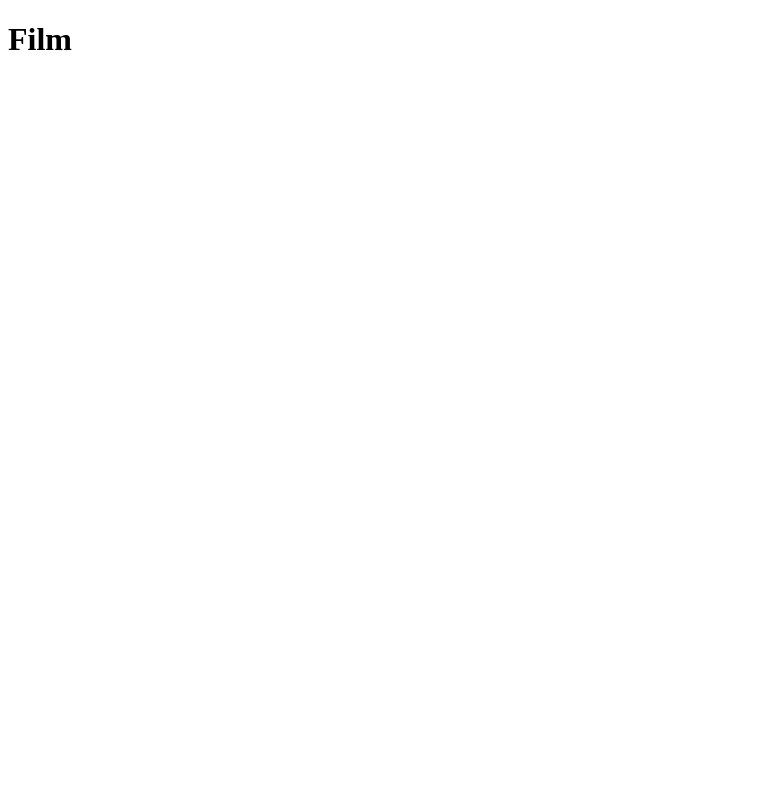
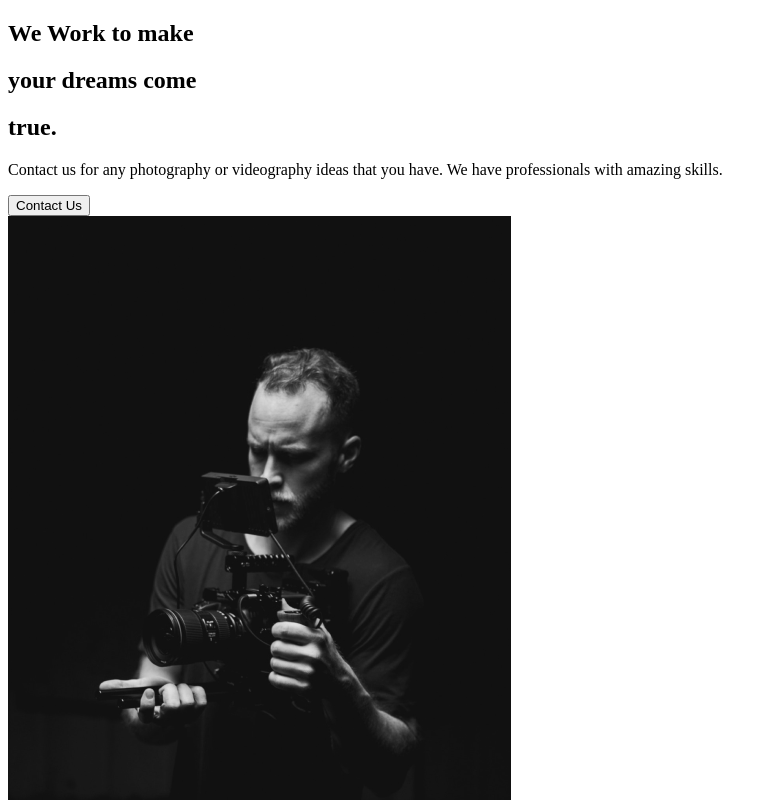
Before and after one commit to joelbarbosa96/portfolio-design, a React (Create React App) app: page / in a window 1280 px wide. Shown: the top 800 px of the page, without its empty margins (0-777 px from the left). Built offline with nearby package versions, Linux system fonts and the light colour scheme.

Commit message:
About Section

```diff
--- a/src/App.jsx
+++ b/src/App.jsx
@@ -1,7 +1,10 @@
+//Pages
+import AboutUs from "./pages/AboutUs";
+
 function App() {
   return (
     <div className="App">
-      <h1>Film</h1>
+      <AboutUs />
     </div>
   );
 }
--- /dev/null
+++ b/src/components/AboutSection.jsx
@@ -0,0 +1,33 @@
+import React from "react";
+import home1 from "../img/home1.png";
+const AboutSection = () => {
+  return (
+    <div>
+      <div className="description">
+        <div className="title">
+          <div className="hide">
+            <h2>We Work to make</h2>
+          </div>
+          <div className="hide">
+            <h2>
+              your <span>dreams</span> come
+            </h2>
+          </div>
+          <div className="hide">
+            <h2>true.</h2>
+          </div>
+        </div>
+        <p>
+          Contact us for any photography or videography ideas that you have. We
+          have professionals with amazing skills.
+        </p>
+        <button>Contact Us</button>
+      </div>
+      <div className="image">
+        <img src={home1} alt="guy with a camera" />
+      </div>
+    </div>
+  );
+};
+
+export default AboutSection;
--- /dev/null
+++ b/src/pages/AboutUs.jsx
@@ -0,0 +1,10 @@
+import React from "react";
+
+//Components
+import AboutSection from "../components/AboutSection";
+
+const AboutUs = () => {
+  return <AboutSection />;
+};
+
+export default AboutUs;
```
Also changed, not shown: src/App.css (added), 1 other file (tests, documents, lock files or other folders).
